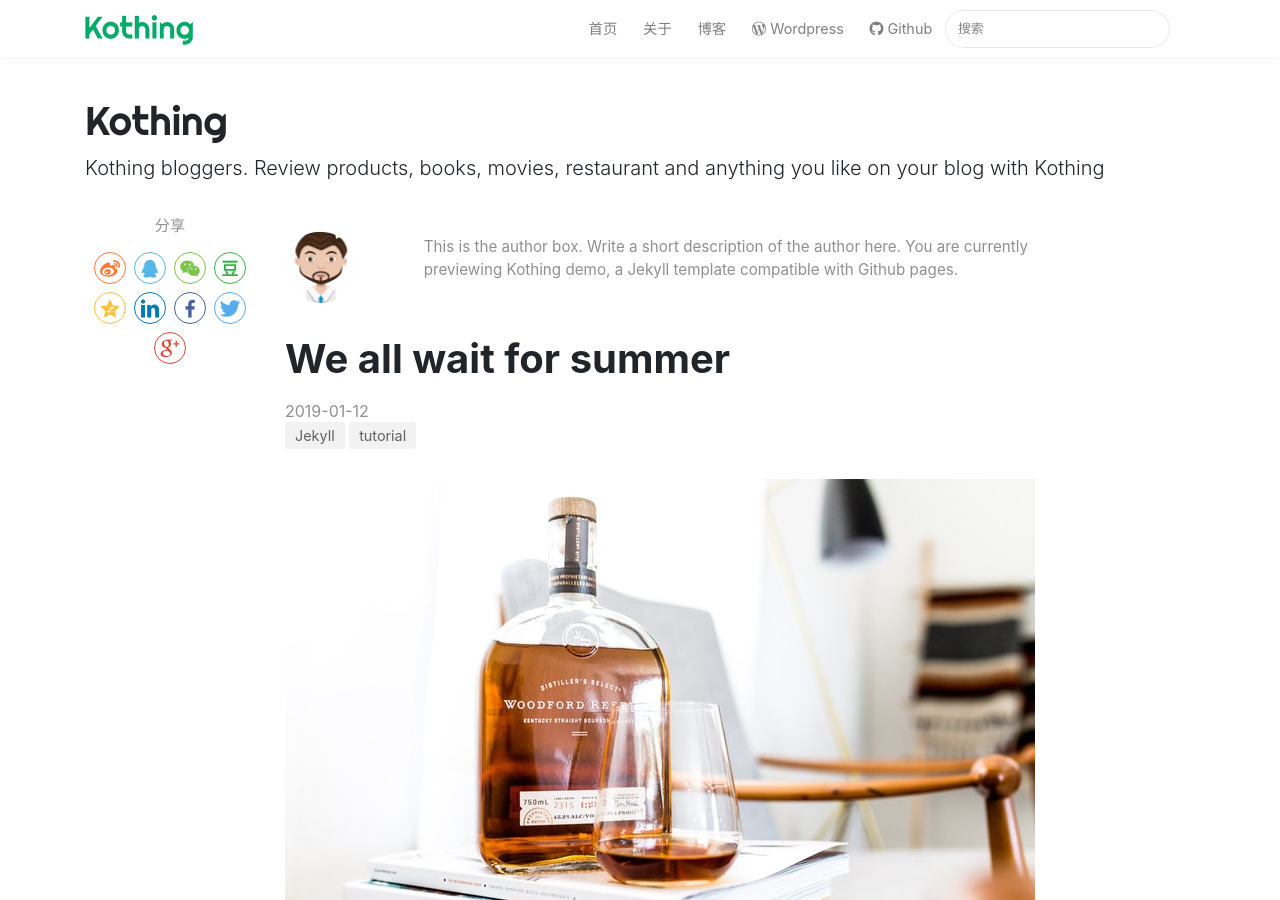
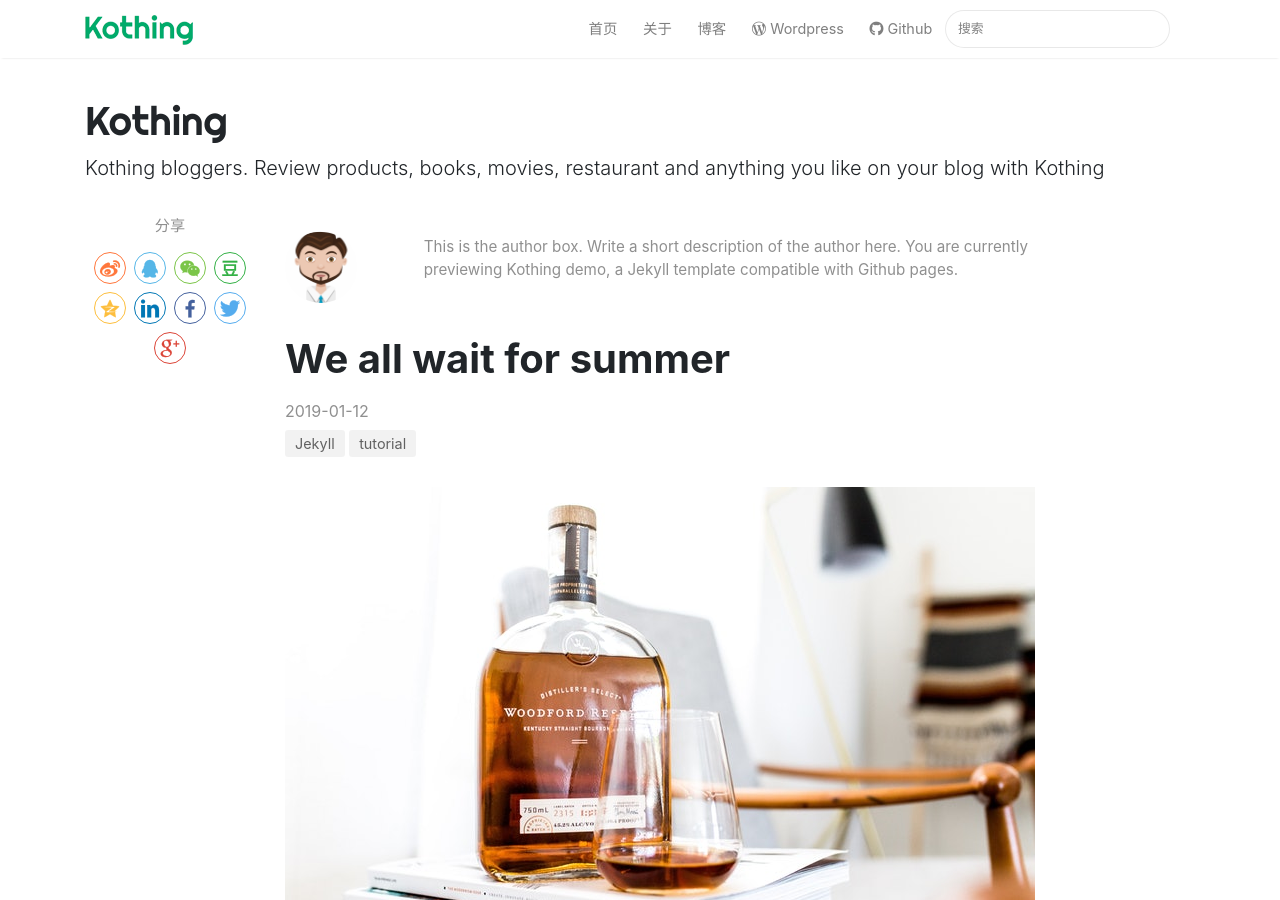
Before and after one commit to kothing/kothing-theme, a Jekyll site: the page built from _posts/2019-01-12-we-all-wait-for-summer.md, in a window 1280 px wide and 900 px high. Built offline with Jekyll 4.4.1, drawn with Linux system fonts in a browser that asks for light colours; nearby versions of some CDN libraries; comment, search, counter and statistics services are not loaded.

Commit message:
Update post.html

```diff
--- a/_layouts/post.html
+++ b/_layouts/post.html
@@ -40,7 +40,7 @@ post_class: post-template
                 <h1 class="posttitle">{{ page.title }}</h1>
 
                 <div class="post-meta">
-                    <span class="post-date"><time datetime="{{ page.date | date:"%Y-%m-%d" }}">{{ page.date | date:"%Y-%m-%d" }}</time></span>
+                    <span class="post-date mb-2"><time datetime="{{ page.date | date:"%Y-%m-%d" }}">{{ page.date | date:"%Y-%m-%d" }}</time></span>
                     <ul class="tags">
                         {% assign sortedCategories = page.categories | sort %}
                         {% for category in sortedCategories %}
```
